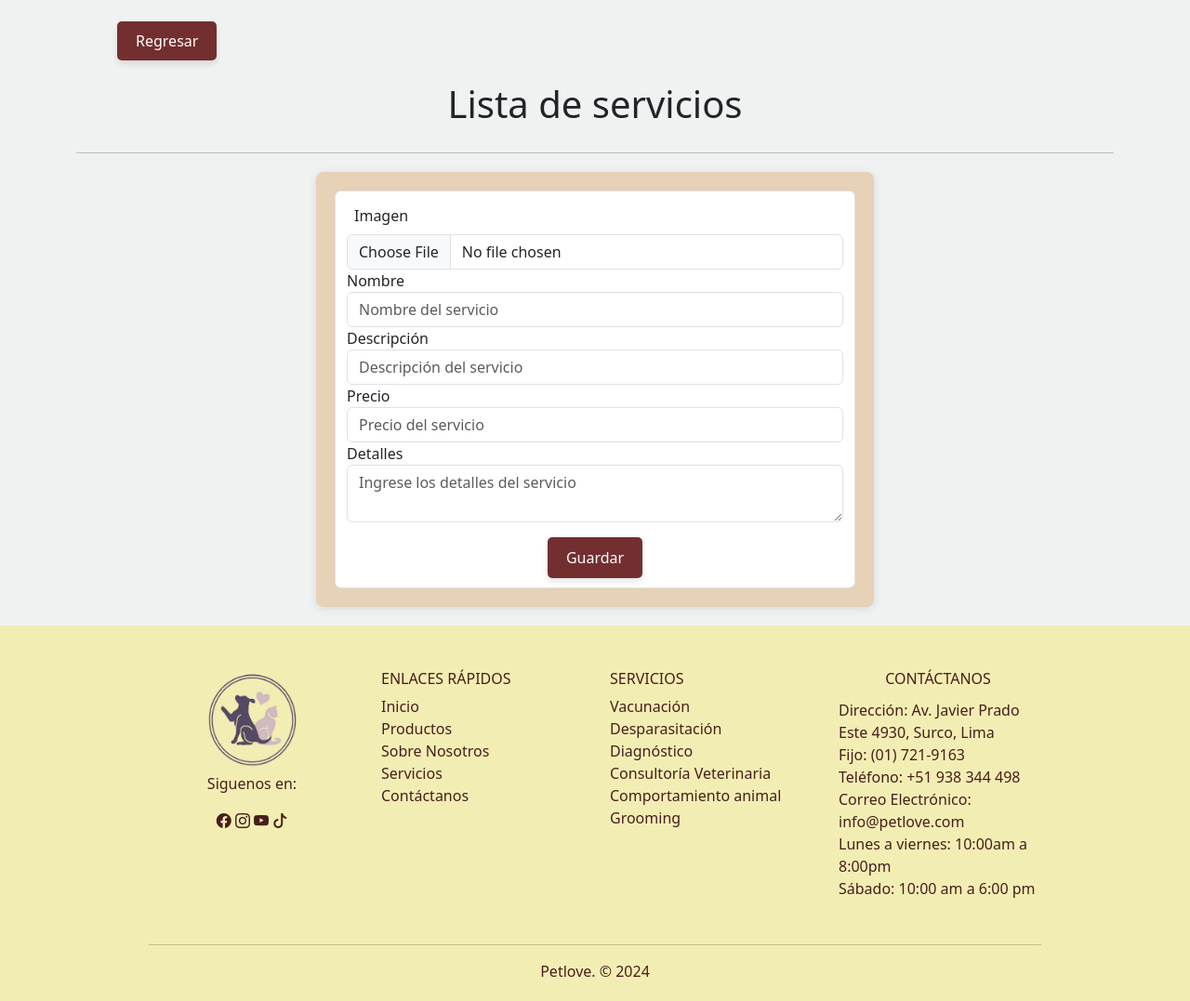
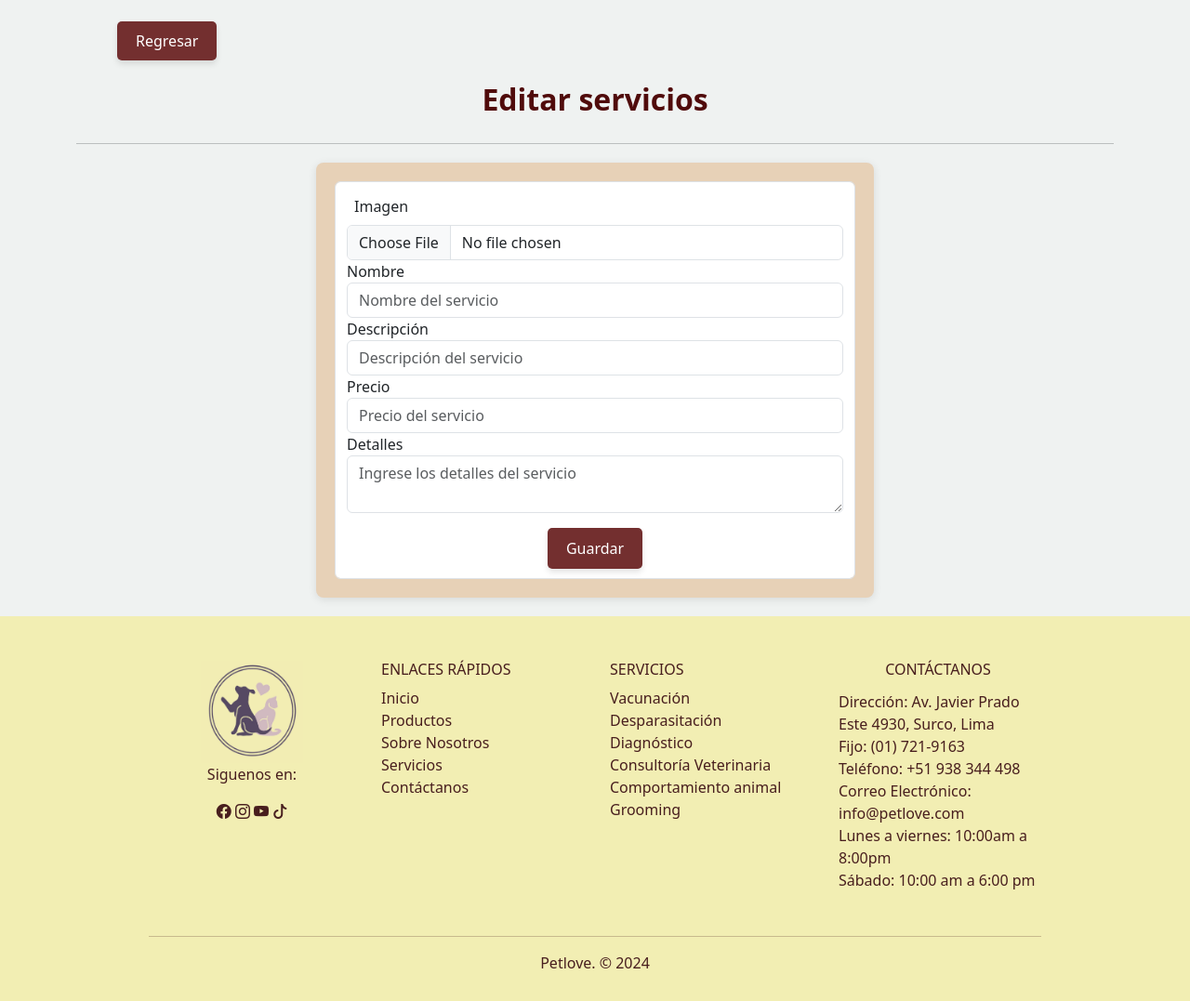
Before and after one commit to joseBC377/Veterinaria, a Spring Boot app: page /servicio/nuevo in a window 1280 px wide. Shown: the part 70-1147 px from the top of the page at 93% size. After the commit the page ends 1112 px from the top, so only its background shows below. Run offline with Spring Boot 4, Linux system fonts and the light colour scheme.

Commit message:
se modifico el archivo de imagenes en servicio

```diff
--- a/src/main/java/com/example/demopetvet/controller/ServicioPrivateController.java
+++ b/src/main/java/com/example/demopetvet/controller/ServicioPrivateController.java
@@ -27,7 +27,8 @@ import jakarta.validation.Valid;
 @Controller
 @RequestMapping("servicio")
 public class ServicioPrivateController {
-    public static String UPLOAD_DIRECTORY = System.getProperty("user.dir") + "\\src\\main\\resources\\static\\guardadoServicio";
+    public static String UPLOAD_DIRECTORY = System.getProperty("user.dir")
+            + "\\src\\main\\resources\\static\\guardadoServicio";
 
     @Autowired
     private ServicioService service;
@@ -54,27 +55,35 @@ public class ServicioPrivateController {
     }
 
     // Guardar Servicio
-    @PostMapping("/guardar")
+    @PostMapping("guardar")
     public String guardarServicio(
-        @Valid @ModelAttribute("servicio") Servicio servicio, @RequestParam("img")
-        MultipartFile file, BindingResult result,
+            @Valid @ModelAttribute("servicio") Servicio servicio,
+            @RequestParam(value = "img", required = false) MultipartFile file,
+            BindingResult result,
             Model model) {
         if (result.hasErrors()) {
+            model.addAttribute("servicios", service.selectAll());
             return "intranet/servicio_form";
         }
 
         try {
+            if (file != null && !file.isEmpty()) {
                 StringBuilder fileNames = new StringBuilder();
                 Path fileNameAndPath = Paths.get(UPLOAD_DIRECTORY, file.getOriginalFilename());
                 fileNames.append(file.getOriginalFilename());
                 Files.write(fileNameAndPath, file.getBytes());
-
                 servicio.setImagen(file.getOriginalFilename());
+            } else if (servicio.getId() != null) {
+               // Recuperar la imagen existente si no se sube una nueva
+                Servicio servicioExistente = service.selectById(servicio.getId());
+                servicio.setImagen(servicioExistente.getImagen());
+            }
         } catch (Exception e) {
             model.addAttribute("msg", "Error al subir la imagen: " + e.getMessage());
-            model.addAttribute("categorias", service.selectAll());
+            model.addAttribute("servicios", service.selectAll());
             return "intranet/servicio_form";
         }
+
         service.insUpd(servicio);
         return "redirect:/servicio";
     }
@@ -83,7 +92,11 @@ public class ServicioPrivateController {
     @GetMapping("editar/{id}")
     public String servicioEditar(Model model, @PathVariable Integer id) {
         Servicio servicio = service.selectById(id);
+        if (servicio == null) {
+            servicio = new Servicio(); // Evita valores nulos o inválidos
+        }
         model.addAttribute("servicio", servicio);
+        model.addAttribute("imagenActual", servicio.getImagen());
         return "intranet/servicio_form";
     }
 
--- a/src/main/java/com/example/demopetvet/controller/ServicioPublicController.java
+++ b/src/main/java/com/example/demopetvet/controller/ServicioPublicController.java
@@ -31,11 +31,7 @@ public class ServicioPublicController {
             String precioFormateado = formatoMoneda.format(servicio.getPrecio());
             servicio.setPrecioFormateado(precioFormateado);
         });
-        // servicios.forEach(servicio -> {
-        //     String precioOriginal = servicio.getPrecio();
-        //     String precioFormateado = formatoMoneda.format(Double.parseDouble(precioOriginal));
-        //     servicio.setPrecio(precioFormateado);
-        // });
+
         model.addAttribute("servicios", servicios);
         return "servicios";
     }
--- a/src/main/resources/templates/intranet/servicio_form.html
+++ b/src/main/resources/templates/intranet/servicio_form.html
@@ -1,9 +1,12 @@
 <!DOCTYPE html>
 <html xmlns="http://www.thymeleaf.org">
+
 <head>
     <th:block th:insert="~{/fragments/template :: meta(titulo='Mantenimiento de servicios')}"></th:block>
     <link rel="stylesheet" href="/css/contactanos.css">
     <link rel="stylesheet" href="/css/about.css">
+    <link rel="stylesheet" href="/css/productos.css">
+
     <title>Mantenimiento</title>
     <style>
         .form-container {
@@ -16,6 +19,7 @@
         }
     </style>
 </head>
+
 <body>
     <header>
         <nav th:replace="~{/fragments/template_reserva :: nav}"></nav>
@@ -24,34 +28,38 @@
         <div class="container" style="margin: 2rem;">
             <a href="/servicio" class="btn-custom" style="text-decoration: none;">Regresar</a>
         </div>
-        <h1 class="text-center mb-4">Lista de servicios</h1>
+        <h1 class="text-center mb-4 titulo-primario-productos">Editar servicios</h1>
         <hr />
         <div class="form-container">
             <form th:object="${servicio}" class="form-control" th:action="@{/servicio/guardar}" method="post" enctype="multipart/form-data">
                 <input type="hidden" readonly th:field="*{id}">
-
+                <div class="form-group">
                     <label class="m-2">Imagen</label>
-                <input type="file" class="form-control" name="img" accept="image/*" required>
+                    <input type="file" class="form-control" name="img" accept="image/*">
+                    <div class="mt-2" th:if="${imagenActual}">
+                        <p>Imagen actual:</p>
+                        <img th:src="@{/guardadoServicio/{imagen}(imagen=${imagenActual})}" alt="Imagen del servicio"style="width: 150px;">
+                    </div>
                     <!-- <div class="text-danger" th:if="${#fields.hasErrors('imagen')}" th:errors="*{imagen}"></div> -->
-
-                <label for="nombre">Nombre</label>
-                <input type="text" class="form-control" th:field="*{nombre}" placeholder="Nombre del servicio" required>
+                </div>
+                <div class="form-group"><label for="nombre">Nombre</label>
+                    <input type="text" class="form-control" th:field="*{nombre}" placeholder="Nombre del servicio" pattern="^[a-zA-ZáéíóúÁÉÍÓÚñÑ]+$" required>
                     <div class="alert alert-danger mt-1" th:if="${#fields.hasErrors('nombre')}" th:errors="*{nombre}"></div>
-
-                <label for="descripcion">Descripción</label>
+                </div>
+                <div class="form-group"><label for="descripcion">Descripción</label>
                     <input type="text" class="form-control" th:field="*{descripcion}" placeholder="Descripción del servicio" required>
                     <div class="alert alert-danger mt-1" th:if="${#fields.hasErrors('descripcion')}" th:errors="*{descripcion}"></div>
-
-                <label for="precio">Precio</label>
-                <input type="number" class="form-control" th:field="*{precio}" placeholder="Precio del servicio" step="0.01" required>
+                </div>
+                <div class="form-group"><label for="precio">Precio</label>
+                    <input type="number" class="form-control" th:field="*{precio}" step="0.01" min="0" placeholder="Precio del servicio" required>
                     <div class="alert alert-danger mt-1" th:if="${#fields.hasErrors('precio')}" th:errors="*{precio}"></div>
-
-                <label for="detalles">Detalles</label>
+                </div>
+                <div class="form-group"><label for="detalles">Detalles</label>
                     <textarea class="form-control" th:field="*{detalles}" placeholder="Ingrese los detalles del servicio" required></textarea>
                     <div class="alert alert-danger mt-1" th:if="${#fields.hasErrors('detalles')}" th:errors="*{detalles}"></div>
-
+                </div>
                 <div class="text-center mt-3">
-                    <button type="submit" class="btn-custom" style="text-decoration: none;" >Guardar</button>
+                    <button type="submit" class="btn-custom" style="text-decoration: none;">Guardar</button>
                 </div>
             </form>
         </div>
@@ -61,4 +69,5 @@
     <div th:replace="~{/fragments/template :: register-modal}"></div>
     <div th:replace="~{/fragments/template :: scripts-temporal}"></div>
 </body>
+
 </html>
```
Lines whose indentation alone changed are shown as unchanged.
